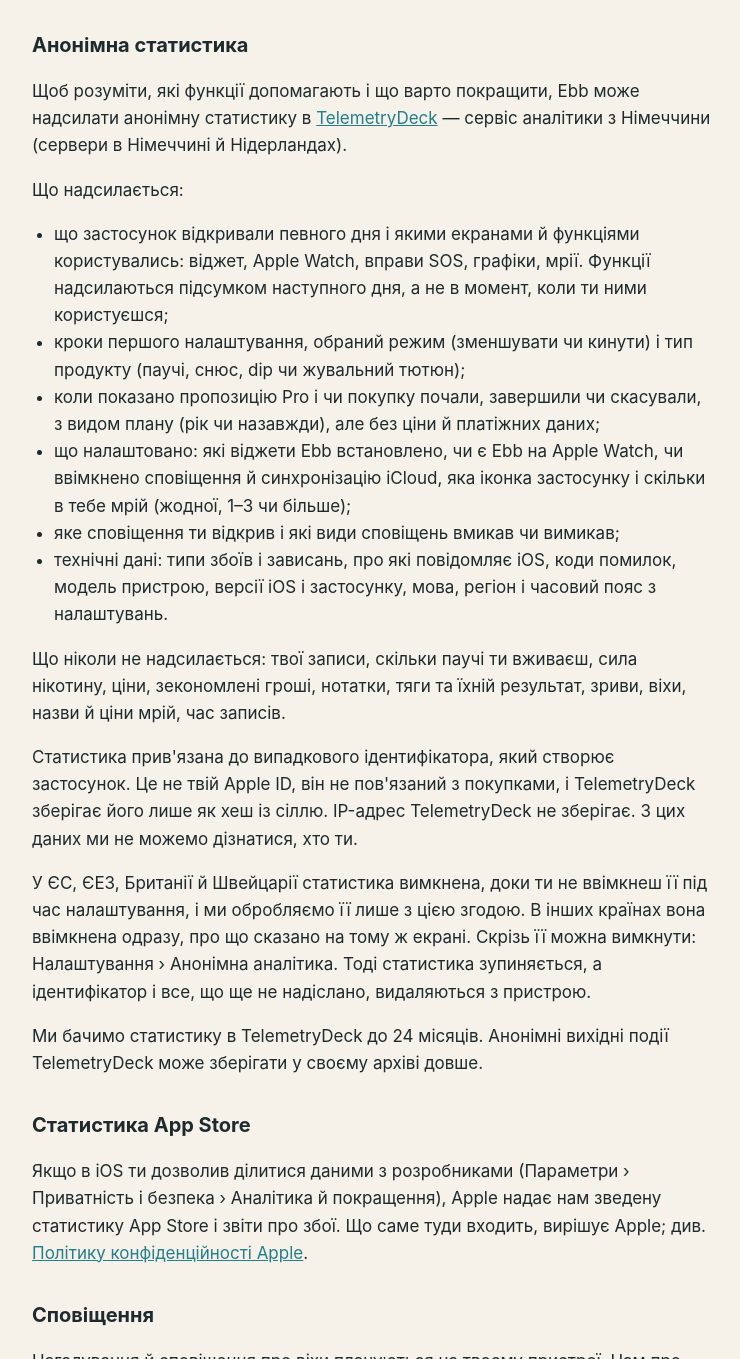
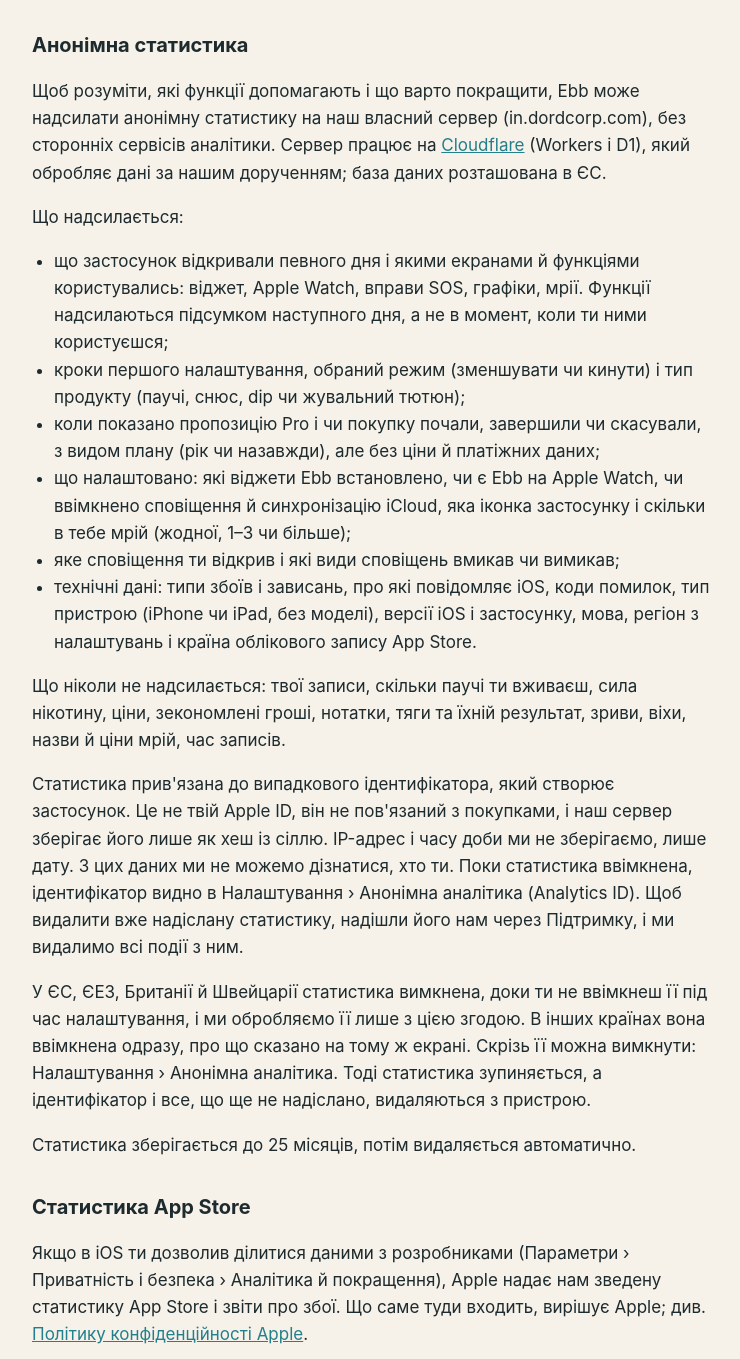
Before and after one commit to AlexDordiuk/ebb-site, a plain HTML site: page uk/privacy/index.html in a window 1280 px wide. Shown: the part 1576-2935 px from the top of the page, without its empty margins (268-1008 px from the left). Drawn offline with Linux system fonts and the light colour scheme.

Commit message:
Privacy Policy: statistics go to our own server (DordCorp), not TelemetryDeck
Salted-hash install ID shown in Settings for deletion requests, no IP or
time of day, 25-month retention, Cloudflare as processor with the
database in the EU.

Co-Authored-By: Claude Opus 5.5 <noreply@anthropic.com>

```diff
--- a/uk/privacy/index.html
+++ b/uk/privacy/index.html
@@ -47,7 +47,7 @@
 <p>Ebb може рекламуватися в результатах пошуку App Store (Apple Ads). Щоб бачити, які кампанії й пошукові запити приводять людей, застосунок один раз після встановлення передає RevenueCat токен атрибуції з фреймворку Apple AdServices. За ним RevenueCat дізнається від Apple, чи прийшло встановлення з реклами Ebb, і якщо так — кампанію, групу оголошень і пошуковий запит. У токені немає рекламного ідентифікатора (IDFA) і нічого про те, хто ти. Це не трекінг, тому застосунок не просить дозволу на відстеження.</p>
 
 <h2>Анонімна статистика</h2>
-<p>Щоб розуміти, які функції допомагають і що варто покращити, Ebb може надсилати анонімну статистику в <a href="https://telemetrydeck.com/privacy">TelemetryDeck</a> — сервіс аналітики з Німеччини (сервери в Німеччині й Нідерландах).</p>
+<p>Щоб розуміти, які функції допомагають і що варто покращити, Ebb може надсилати анонімну статистику на наш власний сервер (in.dordcorp.com), без сторонніх сервісів аналітики. Сервер працює на <a href="https://www.cloudflare.com/privacypolicy/">Cloudflare</a> (Workers і D1), який обробляє дані за нашим дорученням; база даних розташована в ЄС.</p>
 <p>Що надсилається:</p>
 <ul>
 <li>що застосунок відкривали певного дня і якими екранами й функціями користувались: віджет, Apple Watch, вправи SOS, графіки, мрії. Функції надсилаються підсумком наступного дня, а не в момент, коли ти ними користуєшся;</li>
@@ -55,12 +55,12 @@
 <li>коли показано пропозицію Pro і чи покупку почали, завершили чи скасували, з видом плану (рік чи назавжди), але без ціни й платіжних даних;</li>
 <li>що налаштовано: які віджети Ebb встановлено, чи є Ebb на Apple Watch, чи ввімкнено сповіщення й синхронізацію iCloud, яка іконка застосунку і скільки в тебе мрій (жодної, 1–3 чи більше);</li>
 <li>яке сповіщення ти відкрив і які види сповіщень вмикав чи вимикав;</li>
-<li>технічні дані: типи збоїв і зависань, про які повідомляє iOS, коди помилок, модель пристрою, версії iOS і застосунку, мова, регіон і часовий пояс з налаштувань.</li>
+<li>технічні дані: типи збоїв і зависань, про які повідомляє iOS, коди помилок, тип пристрою (iPhone чи iPad, без моделі), версії iOS і застосунку, мова, регіон з налаштувань і країна облікового запису App Store.</li>
 </ul>
 <p>Що ніколи не надсилається: твої записи, скільки паучі ти вживаєш, сила нікотину, ціни, зекономлені гроші, нотатки, тяги та їхній результат, зриви, віхи, назви й ціни мрій, час записів.</p>
-<p>Статистика прив'язана до випадкового ідентифікатора, який створює застосунок. Це не твій Apple ID, він не пов'язаний з покупками, і TelemetryDeck зберігає його лише як хеш із сіллю. IP-адрес TelemetryDeck не зберігає. З цих даних ми не можемо дізнатися, хто ти.</p>
+<p>Статистика прив'язана до випадкового ідентифікатора, який створює застосунок. Це не твій Apple ID, він не пов'язаний з покупками, і наш сервер зберігає його лише як хеш із сіллю. IP-адрес і часу доби ми не зберігаємо, лише дату. З цих даних ми не можемо дізнатися, хто ти. Поки статистика ввімкнена, ідентифікатор видно в Налаштування › Анонімна аналітика (Analytics ID). Щоб видалити вже надіслану статистику, надішли його нам через Підтримку, і ми видалимо всі події з ним.</p>
 <p>У ЄС, ЄЕЗ, Британії й Швейцарії статистика вимкнена, доки ти не ввімкнеш її під час налаштування, і ми обробляємо її лише з цією згодою. В інших країнах вона ввімкнена одразу, про що сказано на тому ж екрані. Скрізь її можна вимкнути: Налаштування › Анонімна аналітика. Тоді статистика зупиняється, а ідентифікатор і все, що ще не надіслано, видаляються з пристрою.</p>
-<p>Ми бачимо статистику в TelemetryDeck до 24 місяців. Анонімні вихідні події TelemetryDeck може зберігати у своєму архіві довше.</p>
+<p>Статистика зберігається до 25 місяців, потім видаляється автоматично.</p>
 
 <h2>Статистика App Store</h2>
 <p>Якщо в iOS ти дозволив ділитися даними з розробниками (Параметри › Приватність і безпека › Аналітика й покращення), Apple надає нам зведену статистику App Store і звіти про збої. Що саме туди входить, вирішує Apple; див. <a href="https://www.apple.com/legal/privacy/">Політику конфіденційності Apple</a>.</p>
```
Also changed, not shown: privacy/index.html (+4 -4 lines).
